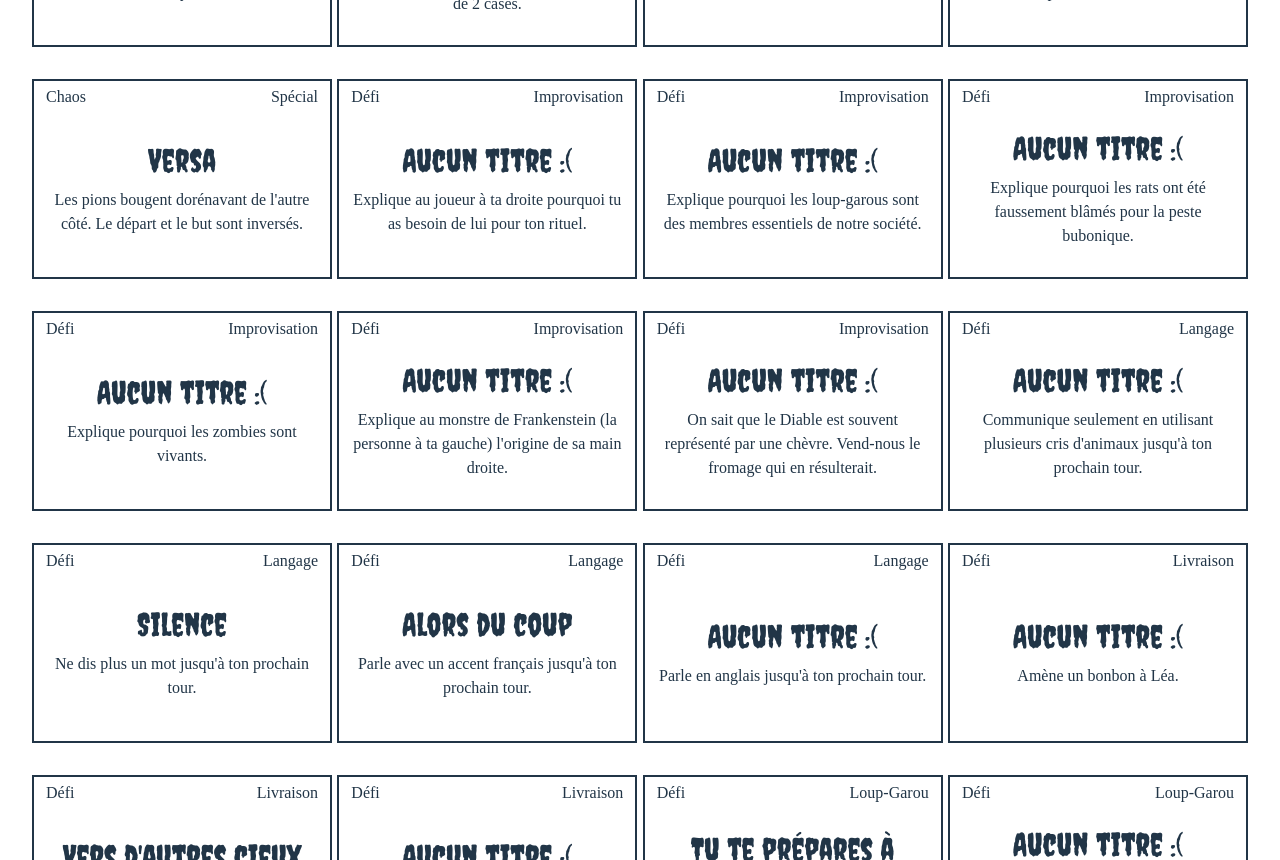
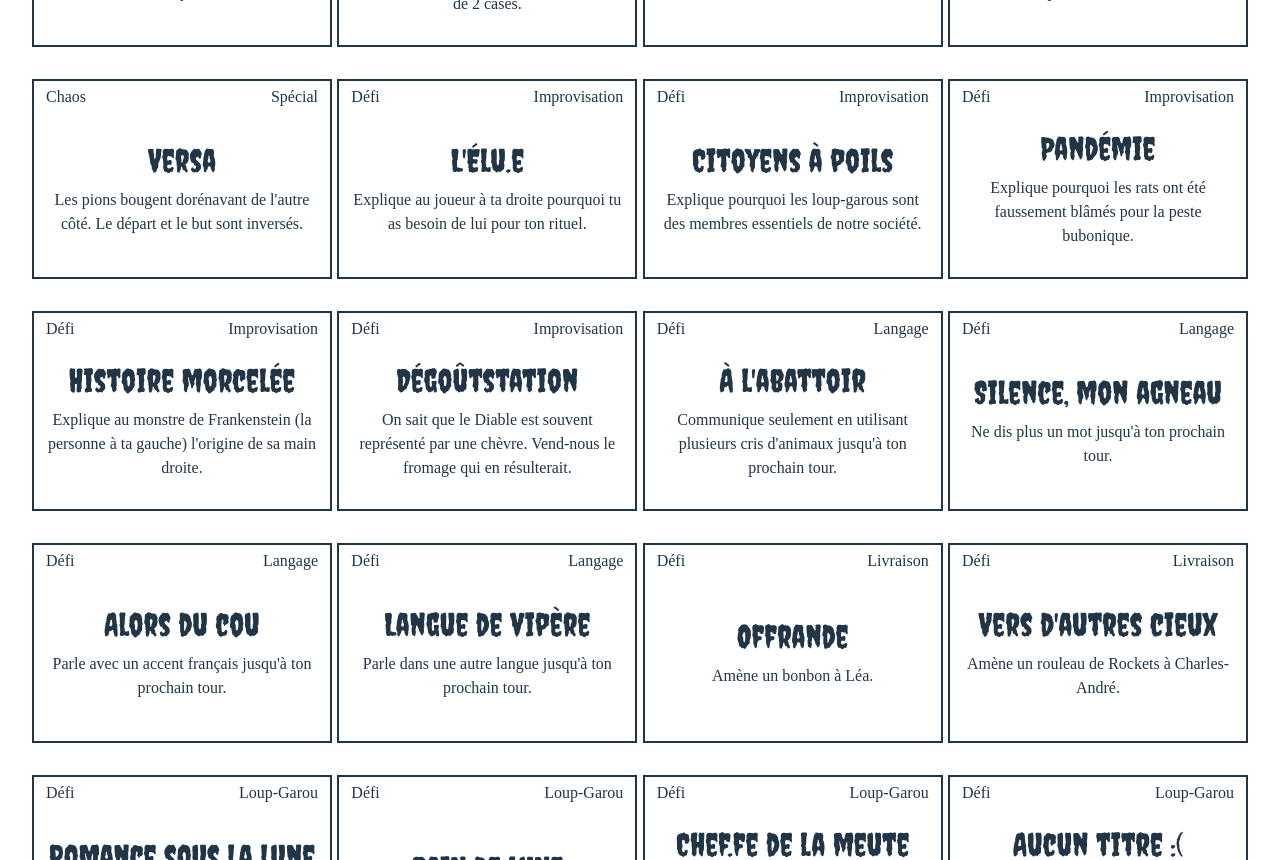
Before and after one commit to beaudry/HalloweenCarteur, a Preact app: page / in a window 1280 px wide. Shown: the part 1940-2800 px from the top of the page. Built offline with nearby package versions, Linux system fonts and the light colour scheme; a web font is replaced by a local one.

Commit message:
Ajouter des titres

```diff
--- a/src/composants/CarteHalloween.tsx
+++ b/src/composants/CarteHalloween.tsx
@@ -24,7 +24,7 @@ function CarteHalloween({ carte }: CarteHalloweenProps) {
             {carte.cycle && <span>{carte.cycle}</span>}
         </div>
         <div className="carte-contenu">
-            <h2>{ajouterLesEspacesSiDesire(carte.titre ?? "Aucun titre :(")}</h2>
+            <h2>{ajouterLesEspacesSiDesire(!!carte.titre ? carte.titre : "Aucun titre :(")}</h2>
             {Array.isArray(carte.description) ?
                 <ul>
                     {carte.description.map(itemDescription => <li key={itemDescription}>{itemDescription}</li>)}
--- a/src/donnees/cartes.ts
+++ b/src/donnees/cartes.ts
@@ -33,76 +33,71 @@ const cartes: Carte[] = [
     { categorie: Categorie.chaos, cycle: "Spécial", description: "Les pions bougent dorénavant de l'autre côté. Le départ et le but sont inversés.", titre: "Vice" },
     { categorie: Categorie.chaos, cycle: "Spécial", description: "Les pions bougent dorénavant de l'autre côté. Le départ et le but sont inversés.", titre: "Versa" },
 
-    { categorie: Categorie.defi, cycle: "Improvisation", description: "Explique au joueur à ta droite pourquoi tu as besoin de lui pour ton rituel." },
-    { categorie: Categorie.defi, cycle: "Improvisation", description: "Explique pourquoi les loup-garous sont des membres essentiels de notre société." },
-    { categorie: Categorie.defi, cycle: "Improvisation", description: "Explique pourquoi les rats ont été faussement blâmés pour la peste bubonique." },
-    { categorie: Categorie.defi, cycle: "Improvisation", description: "Explique pourquoi les zombies sont vivants." },
-    { categorie: Categorie.defi, cycle: "Improvisation", description: "Explique au monstre de Frankenstein (la personne à ta gauche) l'origine de sa main droite." },
-    { categorie: Categorie.defi, cycle: "Improvisation", description: "On sait que le Diable est souvent représenté par une chèvre. Vend-nous le fromage qui en résulterait." },
-    { categorie: Categorie.defi, cycle: "Langage", description: "Communique seulement en utilisant plusieurs cris d'animaux jusqu'à ton prochain tour." },
-    { categorie: Categorie.defi, cycle: "Langage", description: "Ne dis plus un mot jusqu'à ton prochain tour.", titre: "Silence" },
-    { categorie: Categorie.defi, cycle: "Langage", description: "Parle avec un accent français jusqu'à ton prochain tour.", titre: "Alors du coup" },
-    { categorie: Categorie.defi, cycle: "Langage", description: "Parle en anglais jusqu'à ton prochain tour." },
-    { categorie: Categorie.defi, cycle: "Livraison", description: "Amène un bonbon à Léa." },
+    { categorie: Categorie.defi, cycle: "Improvisation", description: "Explique au joueur à ta droite pourquoi tu as besoin de lui pour ton rituel.", titre: "L'Élu.e" },
+    { categorie: Categorie.defi, cycle: "Improvisation", description: "Explique pourquoi les loup-garous sont des membres essentiels de notre société.", titre: "Citoyens à poils" },
+    { categorie: Categorie.defi, cycle: "Improvisation", description: "Explique pourquoi les rats ont été faussement blâmés pour la peste bubonique.", titre: "Pandémie" },
+    { categorie: Categorie.defi, cycle: "Improvisation", description: "Explique au monstre de Frankenstein (la personne à ta gauche) l'origine de sa main droite.", titre: "Histoire morcelée" },
+    { categorie: Categorie.defi, cycle: "Improvisation", description: "On sait que le Diable est souvent représenté par une chèvre. Vend-nous le fromage qui en résulterait.", titre: "Dégoûtstation" },
+    { categorie: Categorie.defi, cycle: "Langage", description: "Communique seulement en utilisant plusieurs cris d'animaux jusqu'à ton prochain tour.", titre: "À l'abattoir" },
+    { categorie: Categorie.defi, cycle: "Langage", description: "Ne dis plus un mot jusqu'à ton prochain tour.", titre: "Silence, mon agneau" },
+    { categorie: Categorie.defi, cycle: "Langage", description: "Parle avec un accent français jusqu'à ton prochain tour.", titre: "Alors du cou" },
+    { categorie: Categorie.defi, cycle: "Langage", description: "Parle dans une autre langue jusqu'à ton prochain tour.", titre: "Langue de vipère" },
+    { categorie: Categorie.defi, cycle: "Livraison", description: "Amène un bonbon à Léa.", titre: "Offrande" },
     { categorie: Categorie.defi, cycle: "Livraison", description: "Amène un rouleau de Rockets à Charles-André.", titre: "Vers d'autres cieux" },
-    { categorie: Categorie.defi, cycle: "Livraison", description: "Va chercher un refill à quelqu'un à la table." },
-    { categorie: Categorie.defi, cycle: "Loup-Garou", description: "Fais 5 push-ups.", titre: "Tu te prépares à kidnapper ton crush" },
-    { categorie: Categorie.defi, cycle: "Loup-Garou", description: "Le chaperon rouge prend du temps à s'en venir. Va faire la chaise pendant 20 secondes." },
+    { categorie: Categorie.defi, cycle: "Loup-Garou", description: "Tu te prépares à kidnapper ton crush. Fais 5 push-ups.", titre: "Romance sous la lune" },
+    { categorie: Categorie.defi, cycle: "Loup-Garou", description: "Va faire la chaise pendant 20 secondes.", titre: "Bain de lune" }, // Peut-être retravailler?
     { categorie: Categorie.defi, cycle: "Loup-Garou", description: "Montre ta supériorité et ton statut d'alpha en restant debout jusqu'à ton prochain tour.", titre: "Chef.fe de la meute" },
-    { categorie: Categorie.defi, cycle: "Loup-Garou", description: "Va te cacher dans la grotte (sous la table) jusqu'à ton prochain tour.", titre: "Le chasseur est sorti" },
-    { categorie: Categorie.defi, cycle: "Mimes", description: "Buffy contre les vampires." },
-    { categorie: Categorie.defi, cycle: "Mimes", description: "Lancer du papier de toilette sur une maison." },
-    { categorie: Categorie.defi, cycle: "Mimes", description: "Le film l'Exorciste." },
-    { categorie: Categorie.defi, cycle: "Mimes", description: "Le film Twilight." },
-    { categorie: Categorie.defi, cycle: "Mimes", description: "Nick Quasi-Sans-Tête." },
-    { categorie: Categorie.defi, cycle: "Mimes", description: "Une citrouille avec une chandelle à l'intérieur." },
-    { categorie: Categorie.defi, cycle: "Partage", description: "Emprunte un accessoire de quelqu'un d'autre jusqu'à ton prochain tour." },
-    { categorie: Categorie.defi, cycle: "Partage", description: "Mets les bas de quelqu'un d'autre jusqu'à ton prochain tour." },
+    { categorie: Categorie.defi, cycle: "Loup-Garou", description: "Le chasseur est sorti. Va te cacher dans la grotte (sous la table) jusqu'à ton prochain tour.", },
+    { categorie: Categorie.defi, cycle: "Mimes", description: "Buffy contre les vampires.", titre: "Mime l'énoncé" },
+    { categorie: Categorie.defi, cycle: "Mimes", description: "Lancer du papier de toilette sur une maison.", titre: "Mime l'énoncé" },
+    { categorie: Categorie.defi, cycle: "Mimes", description: "Le film l'Exorciste.", titre: "Mime l'énoncé" },
+    { categorie: Categorie.defi, cycle: "Mimes", description: "Le film Twilight.", titre: "Mime l'énoncé" },
+    { categorie: Categorie.defi, cycle: "Mimes", description: "Nick Quasi-Sans-Tête.", titre: "Mime l'énoncé" },
+    { categorie: Categorie.defi, cycle: "Mimes", description: "Une citrouille avec une chandelle à l'intérieur.", titre: "Mime l'énoncé" },
+    { categorie: Categorie.defi, cycle: "Partage", description: "Emprunte un accessoire de quelqu'un d'autre jusqu'à ton prochain tour.", titre: "Mascarade" },
+    { categorie: Categorie.defi, cycle: "Partage", description: "Mets les bas de quelqu'un d'autre jusqu'à ton prochain tour.", titre: "Coup bas" },
     { categorie: Categorie.defi, cycle: "Partage", description: "Porte le chapeau de quelqu'un d'autre jusqu'à ton prochain tour.", titre: "Tu deviens chauve" },
-    { categorie: Categorie.defi, cycle: "Social", description: "Nomme correctement tous les joueurs à la table." },
-    { categorie: Categorie.defi, cycle: "Social", description: "Trouve un.e non-joueur.euse et viens nous le.a présenter en quelques phrases.", titre: 'Connais-tu Alex?' },
+    { categorie: Categorie.defi, cycle: "Social", description: "Nomme correctement tous les joueurs à la table.", titre: "Sans nom" },
+    { categorie: Categorie.defi, cycle: "Social", description: "Trouve un.e non-joueur.euse et viens nous le.a présenter en quelques phrases.", titre: "Recrutement" },
     { categorie: Categorie.defi, cycle: "Social", description: "Va changer la chanson qui joue et mets celle de ton choix. Chante-la (la table doit t'entendre).", titre: "Perce-oreilles" },
-    { categorie: Categorie.defi, cycle: "Trouvez Charlie", description: "Trouve un non-joueur qui a un chat chez lui." },
-    { categorie: Categorie.defi, cycle: "Trouvez Charlie", description: "Trouve un non-joueur qui a une imprimante 3D chez lui.", titre: "Une bonne impression" },
-    { categorie: Categorie.defi, cycle: "Trouvez Charlie", description: "Trouve un non-joueur qui est encore aux études." },
-    { categorie: Categorie.defi, cycle: "Trouvez Charlie", description: "Trouve un non-joueur qui est venu en autobus." },
-    { categorie: Categorie.defi, cycle: "Trouvez Charlie", description: "Trouve un non-joueur qui est venu en voiture." },
+    { categorie: Categorie.defi, cycle: "Enquête", description: "Trouve quelqu'un qui a un chat chez lui.", titre: "Chat-rlatan" },
+    { categorie: Categorie.defi, cycle: "Enquête", description: "Trouve quelqu'un qui a une imprimante 3D chez lui.", titre: "Bonne impression" },
+    { categorie: Categorie.defi, cycle: "Enquête", description: "Trouve quelqu'un qui est encore aux études.", titre: "Martyr.e" },
+    { categorie: Categorie.defi, cycle: "Enquête", description: "Trouve quelqu'un qui est venu en autobus.", titre: "Combustion" },
+    { categorie: Categorie.defi, cycle: "Enquête", description: "Trouve quelqu'un qui est venu en voiture.", titre: "Pégaze" },
 
-    { categorie: Categorie.verite, cycle: "Choix", description: "Préférerais-tu mourir ou devenir un loup-garou?" },
-    { categorie: Categorie.verite, cycle: "Choix", description: "Préférerais-tu mourir ou devenir un vampire?" },
-    { categorie: Categorie.verite, cycle: "Choix", description: "Préférerais-tu mourir ou devenir un zombie?" },
-    { categorie: Categorie.verite, cycle: "Halloween", description: "Qu'est-ce que la maison de riches donnait quand tu passais l'Halloween?" },
-    { categorie: Categorie.verite, cycle: "Halloween", description: "Quel bonbon espérais-tu obtenir quand tu passais l'Halloween?" },
-    { categorie: Categorie.verite, cycle: "Halloween", description: "Quel bonbon ne mangeais-tu jamais quand tu passais l'Halloween?" },
-    { categorie: Categorie.verite, cycle: "Halloween", description: "Quel est ton film d'Halloween préféré?" },
-    { categorie: Categorie.verite, cycle: "Halloween", description: "Quel genre de sac utilisais-tu quand tu passais l'Halloween?" },
-    { categorie: Categorie.verite, cycle: "Halloween", description: "Tu as passé l'Halloween jusqu'à quel âge?" },
-    { categorie: Categorie.verite, cycle: "Mal", description: "Dans quel cercle de l'enfer es-tu le plus probable d'aller?" },
-    { categorie: Categorie.verite, cycle: "Mal", description: "Pour quelle raison irais-tu en prison?" },
-    { categorie: Categorie.verite, cycle: "Mal", description: "Quelle est ton incantation préférée?" },
-    { categorie: Categorie.verite, cycle: "Mal", description: "Qui est ta sorcière préféréé?" },
-    { categorie: Categorie.verite, cycle: "Mal", description: "Qui est ton tueur préféré?" },
-    { categorie: Categorie.verite, cycle: "Mal", description: "Selon toi, quelle est la pire malédiction que quelqu'un pourrait recevoir?" },
-    { categorie: Categorie.verite, cycle: "Mal", description: "Si on remplaçait tous les humains par des copies toi, qu'est-ce qui va causer le premier meurtre?" },
-    { categorie: Categorie.verite, cycle: "Mal", description: "Si tu devais tuer quelqu'un, quelle arme utiliserais-tu?" },
+    { categorie: Categorie.verite, cycle: "Halloween", description: "Qu'est-ce que la maison de riches donnait quand tu passais l'Halloween?", titre: "Butin" },
+    { categorie: Categorie.verite, cycle: "Halloween", description: "Quel bonbon espérais-tu obtenir quand tu passais l'Halloween?", titre: "Désir" },
+    { categorie: Categorie.verite, cycle: "Halloween", description: "Quel bonbon ne mangeais-tu jamais quand tu passais l'Halloween?", titre: "Beurk" },
+    { categorie: Categorie.verite, cycle: "Halloween", description: "Quel est ton film d'Halloween préféré?", titre: "" },
+    { categorie: Categorie.verite, cycle: "Halloween", description: "Quel genre de sac utilisais-tu quand tu passais l'Halloween?", titre: "" },
+    { categorie: Categorie.verite, cycle: "Halloween", description: "Tu as passé l'Halloween jusqu'à quel âge?", titre: "" },
+    { categorie: Categorie.verite, cycle: "Mal", description: "Dans quel cercle de l'enfer es-tu le plus probable d'aller?", titre: "" },
+    { categorie: Categorie.verite, cycle: "Mal", description: "Pour quelle raison irais-tu en prison?", titre: "" },
+    { categorie: Categorie.verite, cycle: "Mal", description: "Quelle est ton incantation préférée?", titre: "" },
+    { categorie: Categorie.verite, cycle: "Mal", description: "Qui est ta sorcière préféréé?", titre: "" },
+    { categorie: Categorie.verite, cycle: "Mal", description: "Qui est ton tueur préféré?", titre: "" },
+    { categorie: Categorie.verite, cycle: "Mal", description: "Selon toi, quelle est la pire malédiction que quelqu'un pourrait recevoir?", titre: "" },
+    { categorie: Categorie.verite, cycle: "Mal", description: "Si on remplaçait tous les humains par des copies toi, qu'est-ce qui va causer le premier meurtre?", titre: "" },
+    { categorie: Categorie.verite, cycle: "Mal", description: "Si tu devais tuer quelqu'un, quelle arme utiliserais-tu?", titre: "" },
     { categorie: Categorie.verite, cycle: "Marie/tue/fourre", description: ["Godzilla", "Mothra", "King Kong"], titre: "Animaux" },
     { categorie: Categorie.verite, cycle: "Marie/tue/fourre", description: ["Jigsaw (la marionette)", "Chucky", "Un Mogwai/gremlin"], titre: "Jouets" },
     { categorie: Categorie.verite, cycle: "Marie/tue/fourre", description: ["Leatherface", "Jason Voorhees", "Michael Myer"], titre: "Masques" },
     { categorie: Categorie.verite, cycle: "Marie/tue/fourre", description: ["Patrick Bateman", "Sweeney Todd", "Hannibal Lecter"], titre: "Sigmas" },
-    { categorie: Categorie.verite, cycle: "Marie/tue/fourre", description: ["Un loup-garou", "Un vampire", "Un zombie"] },
-    { categorie: Categorie.verite, cycle: "Mise en situation", description: "Lors d'un rituel occulte, qui manifesterais-tu, et que lui demanderais-tu?" },
-    { categorie: Categorie.verite, cycle: "Mise en situation", description: "Qu'est-ce qu'un inconnu pourrait te dire pour que tu rentres dans sa van?" },
-    { categorie: Categorie.verite, cycle: "Mise en situation", description: "Si tu étais dans un film d'horreur, quel rôle aurais-tu?" },
-    { categorie: Categorie.verite, cycle: "Mise en situation", description: "Si tu étais un fantôme, qu'hanterais-tu?" },
-    { categorie: Categorie.verite, cycle: "Mise en situation", description: "Tu reçois un bébé zombie, que tu ne peux pas donner. Que fais-tu?" },
-    { categorie: Categorie.verite, cycle: "Mise en situation", description: "Un tueur en série est dans ta maison/appartement. Où vas-tu te réfugier?" },
-    { categorie: Categorie.verite, cycle: "Mise en situation", description: "Une succube apparaît devant toi et désire ton « « essence » ». Lui donnes-tu?" },
-    { categorie: Categorie.verite, cycle: "Peur", description: "Quel animal te fait le plus peur?" },
-    { categorie: Categorie.verite, cycle: "Peur", description: "Quel film t'a le plus traumatisé quand tu étais enfant?" },
-    { categorie: Categorie.verite, cycle: "Peur", description: "Quel monstre tes parents utilisaient-ils pour te faire peur?" },
-    { categorie: Categorie.verite, cycle: "Peur", description: "Quelle est une de tes phobies les plus irrationnelles?" },
-    { categorie: Categorie.verite, cycle: "Spiritualité", description: "Dans quel cercle de l'enfer catholique serais-tu assigné?" },
-    { categorie: Categorie.verite, cycle: "Spiritualité", description: "Selon ton karma, en quoi te réincarnerais-tu?" },
+    { categorie: Categorie.verite, cycle: "Marie/tue/fourre", description: ["Un loup-garou", "Un vampire", "Un zombie"], titre: "" },
+    { categorie: Categorie.verite, cycle: "Mise en situation", description: "Lors d'un rituel occulte, qui manifesterais-tu, et que lui demanderais-tu?", titre: "" },
+    { categorie: Categorie.verite, cycle: "Mise en situation", description: "Qu'est-ce qu'un inconnu pourrait te dire pour que tu rentres dans sa van?", titre: "" },
+    { categorie: Categorie.verite, cycle: "Mise en situation", description: "Si tu étais dans un film d'horreur, quel rôle aurais-tu?", titre: "" },
+    { categorie: Categorie.verite, cycle: "Mise en situation", description: "Si tu étais un fantôme, qu'hanterais-tu?", titre: "" },
+    { categorie: Categorie.verite, cycle: "Mise en situation", description: "Tu reçois un bébé zombie, que tu ne peux pas donner. Que fais-tu?", titre: "" },
+    { categorie: Categorie.verite, cycle: "Mise en situation", description: "Un tueur en série est dans ta maison/appartement. Où vas-tu te réfugier?", titre: "" },
+    { categorie: Categorie.verite, cycle: "Mise en situation", description: "Une succube apparaît devant toi et désire ton « « essence » ». Lui donnes-tu?", titre: "" },
+    { categorie: Categorie.verite, cycle: "Peur", description: "Quel animal te fait le plus peur?", titre: "" },
+    { categorie: Categorie.verite, cycle: "Peur", description: "Quel film t'a le plus traumatisé quand tu étais enfant?", titre: "" },
+    { categorie: Categorie.verite, cycle: "Peur", description: "Quel monstre tes parents utilisaient-ils pour te faire peur?", titre: "" },
+    { categorie: Categorie.verite, cycle: "Peur", description: "Quelle est une de tes phobies les plus irrationnelles?", titre: "" },
+    { categorie: Categorie.verite, cycle: "Spiritualité", description: "Dans quel cercle de l'enfer catholique serais-tu assigné?", titre: "" },
+    { categorie: Categorie.verite, cycle: "Spiritualité", description: "Selon ton karma, en quoi te réincarnerais-tu?", titre: "" },
 ];
 
 export default cartes;
```
